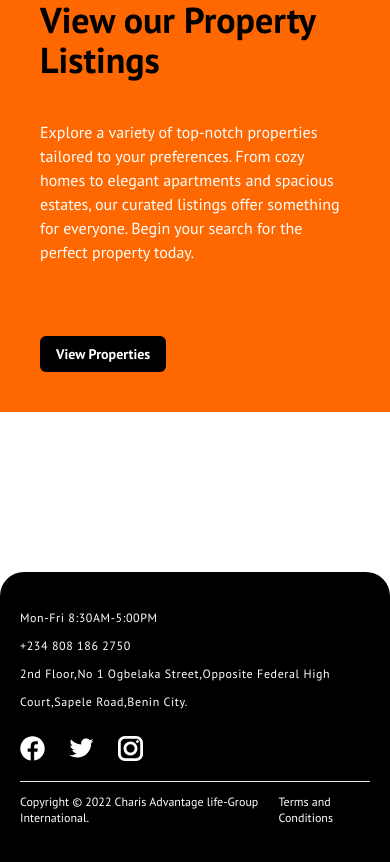
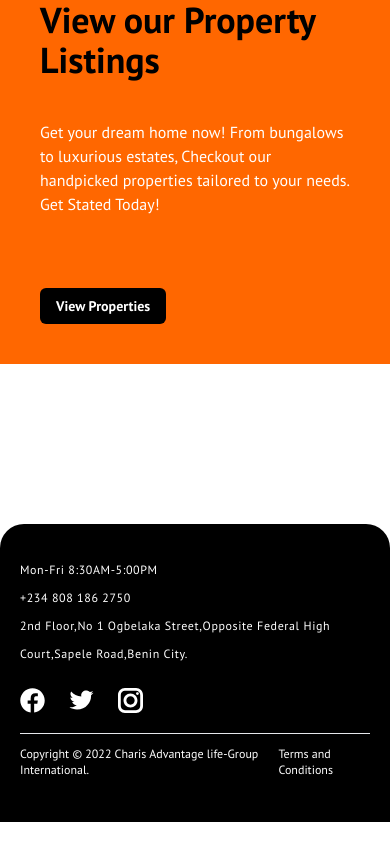
Before and after one commit to Charis0Github/charis, a React (Vite) app: page / in a window 390 px wide. Shown: the part 8740-9602 px from the top of the page. After the commit the page ends 9562 px from the top, so only its background shows below. Built offline with nearby package versions, Linux system fonts and the light colour scheme.

Commit message:
fixed home overflow

```diff
--- a/src/pages/Home.jsx
+++ b/src/pages/Home.jsx
@@ -305,7 +305,7 @@ const Home = () => {
     <>
       {/* HERO SECTION STARTS */}
       <div className="pt-[5px] lg:px-[70px] px-5 w-full h-full lg:flex items-center justify-center">
-        <div className="lg:flex items-center justify-center w-full space-y-3 lg:space-y-0 lg:w-[95%] h-full lg:h-[600px] lg:mt-[1rem]">
+        <div className="lg:flex items-center justify-center w-full space-y-3 lg:space-y-0 lg:w-[95%] h-full lg:h-[600px] lg:mt-[1rem] lg:mb-[10rem]">
           <div className="w-full h-full">
             <h1 className="text-5xl font-semibold lg:mt-[4rem] leading-[4rem] w-full">
               CALGI securely delivers <br /> your{" "}
@@ -349,6 +349,15 @@ const Home = () => {
               </li>
             </ul>
             <p className="mt-12 lg:w-[90%] text-lg font-extralight text-[#5A5A50] ">
+              {/* Experience affordability without compromise.
+              <br />
+              Secure your dream home through flexible rent-to-own options or
+              outright purchase.
+              <br />
+              Earn maximized dividends when you invest into the co-operative.
+              <br />
+              Unlock financial freedom with access to low-interest loans at just
+              <span className="text-[#FF6700]"> 5% interest rate.</span> */}
               Access basic necessities at a cheaper rate.
               <br />
               Own your home on a rent to own basis or an outright payment.
@@ -459,7 +468,7 @@ const Home = () => {
               allow="accelerometer; autoplay; clipboard-write; encrypted-media; gyroscope; picture-in-picture; web-share"
               referrerpolicy="strict-origin-when-cross-origin"
               allowfullscreen
-              className="hero-vid mt-10"
+              className="hero-vid my-auto"
             ></iframe>
             {/* <img
               src={hero}
@@ -837,11 +846,16 @@ const Home = () => {
               View our Property Listings
             </h1>
             <p className="text-white font-lg">
+              Get your dream home now! From bungalows to luxurious estates,
+              Checkout our handpicked properties tailored to your needs. Get
+              Stated Today!
+            </p>
+            {/* <p className="text-white font-lg">
               Explore a variety of top-notch properties tailored to your
               preferences. From cozy homes to elegant apartments and spacious
               estates, our curated listings offer something for everyone. Begin
               your search for the perfect property today.
-            </p>
+            </p> */}
 
             <button className="flex items-center space-x-3 justify-between mt-8 text-lg bg-black py-2 px-4 lg:px-6  lg:py-2 rounded-md w-auto font-bold text-white">
               <Link to="/property" className="font-bold text-sm">
```
Also changed, not shown: 4 other files (tests, documents, lock files or other folders).
